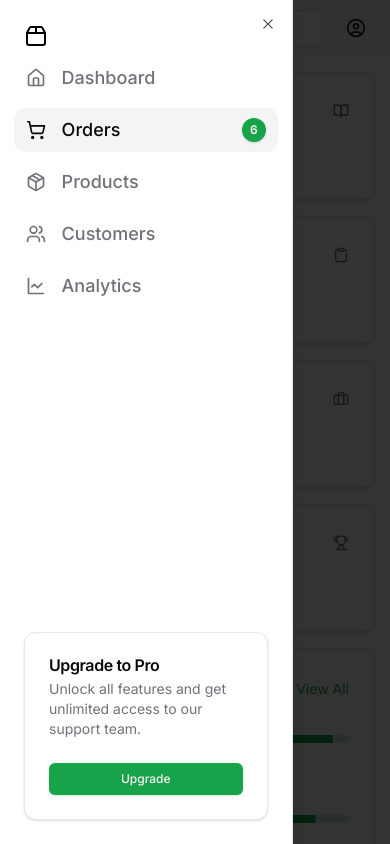
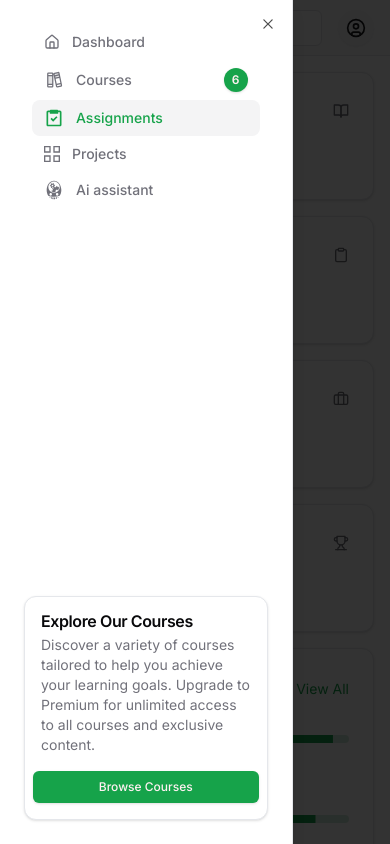
Before and after one commit to BasirKhan418/dropout-prediction, a Next.js app: page / in a window 390 px wide. Both pictures are taken after a click on the button "Toggle navigation menu". Shown: the top 844 px of the page. Built offline with nearby package versions, Linux system fonts and the light colour scheme; grey boxes are pictures that could not be loaded.

Commit message:
mobile issue fixed

```diff
--- a/src/utilities/Sidebar.jsx
+++ b/src/utilities/Sidebar.jsx
@@ -136,66 +136,62 @@ export function Sidebar({children}) {
               </Button>
             </SheetTrigger>
             <SheetContent side="left" className="flex flex-col">
-              <nav className="grid gap-2 text-lg font-medium">
+            <nav className="grid items-start px-2 text-sm font-medium lg:px-4">
               <Link
                 href="#"
-                  className="flex items-center gap-2 text-lg font-semibold"
+                className="flex items-center gap-3 rounded-lg px-3 py-2 text-muted-foreground transition-all hover:text-primary"
               >
-                  <Package2 className="h-6 w-6" />
-                  <span className="sr-only">Acme Inc</span>
-                </Link>
-                <Link
-                  href="#"
-                  className="mx-[-0.65rem] flex items-center gap-4 rounded-xl px-3 py-2 text-muted-foreground hover:text-foreground"
-                >
-                  <Home className="h-5 w-5" />
+                <Home className="h-4 w-4" />
                 Dashboard
               </Link>
               <Link
                 href="#"
-                  className="mx-[-0.65rem] flex items-center gap-4 rounded-xl bg-muted px-3 py-2 text-foreground hover:text-foreground"
+                className="flex items-center gap-3 rounded-lg px-3 py-2 text-muted-foreground transition-all hover:text-primary"
               >
-                  <ShoppingCart className="h-5 w-5" />
-                  Orders
+             < PiBooksDuotone className="h-5 w-5"/>
+
+                Courses
                 <Badge className="ml-auto flex h-6 w-6 shrink-0 items-center justify-center rounded-full">
                   6
                 </Badge>
               </Link>
               <Link
                 href="#"
-                  className="mx-[-0.65rem] flex items-center gap-4 rounded-xl px-3 py-2 text-muted-foreground hover:text-foreground"
+                className="flex items-center gap-3 rounded-lg bg-muted px-3 py-2 text-primary transition-all hover:text-primary"
               >
-                  <Package className="h-5 w-5" />
-                  Products
+                <BiTask className="h-5 w-5" />
+                Assignments{" "}
               </Link>
               <Link
                 href="#"
-                  className="mx-[-0.65rem] flex items-center gap-4 rounded-xl px-3 py-2 text-muted-foreground hover:text-foreground"
+                className="flex items-center gap-3 rounded-lg px-3 py-2 text-muted-foreground transition-all hover:text-primary"
               >
-                  <Users className="h-5 w-5" />
-                  Customers
+                <GrProjects  className="h-4 w-4" />
+                Projects
               </Link>
               <Link
                 href="#"
-                  className="mx-[-0.65rem] flex items-center gap-4 rounded-xl px-3 py-2 text-muted-foreground hover:text-foreground"
+                className="flex items-center gap-3 rounded-lg px-3 py-2 text-muted-foreground transition-all hover:text-primary"
               >
-                  <LineChart className="h-5 w-5" />
-                  Analytics
+                <GiArtificialIntelligence className="h-5 w-5" />
+                Ai assistant
               </Link>
             </nav>
               <div className="mt-auto">
-                <Card>
-                  <CardHeader>
-                    <CardTitle>Upgrade to Pro</CardTitle>
+              <Card x-chunk="dashboard-02-chunk-0">
+      <CardHeader className="p-2 pt-0 md:p-4 p-4">
+        <CardTitle>Explore Our Courses</CardTitle>
         <CardDescription>
-                      Unlock all features and get unlimited access to our
-                      support team.
+          Discover a variety of courses tailored to help you achieve your learning goals. Upgrade to Premium for unlimited access to all courses and exclusive content.
         </CardDescription>
       </CardHeader>
-                  <CardContent>
-                    <Button size="sm" className="w-full">
-                      Upgrade
+      <CardContent className="p-2 pt-0 md:p-4 md:pt-0">
+        <Button size="sm" className="w-full mb-2">
+          Browse Courses
         </Button>
+        {/* <Button size="sm" className="w-full">
+          Upgrade to Premium
+        </Button> */}
       </CardContent>
     </Card>
               </div>
```
Lines whose indentation alone changed are shown as unchanged.
